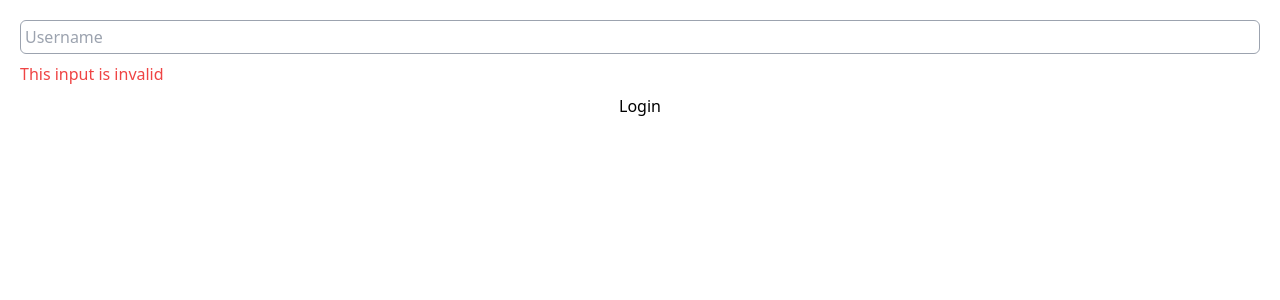
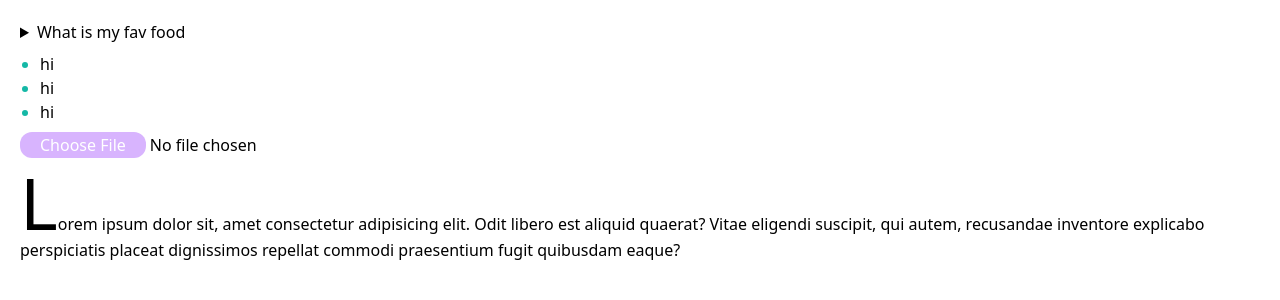
Before and after one commit to createhb21/modernhouse, a Next.js app: page / in a window 1280 px wide. Shown: the top 300 px of the page. Built offline with nearby package versions, Linux system fonts and the light colour scheme.

Commit message:
more modifiers

```diff
--- /dev/null
+++ b/components/Details.tsx
@@ -0,0 +1,35 @@
+import type { NextPage } from 'next';
+
+export type DetailsProps = {};
+
+const Details: NextPage = ({}: DetailsProps) => {
+  return (
+    <div className="flex flex-col space-y-2 p-5">
+      <details className="select-none open:bg-teal-500 open:text-white">
+        <summary className="cursor-pointer ">What is my fav food</summary>
+        <span>김치</span>
+      </details>
+      <ul className="list-disc px-5 marker:text-teal-500">
+        <li>hi</li>
+        <li>hi</li>
+        <li>hi</li>
+      </ul>
+      <div>
+        <input
+          type="file"
+          className="file:cursor-pointer file:rounded-xl file:border-0 file:bg-purple-300 file:px-5 file:text-white file:transition-colors file:hover:border file:hover:border-purple-300 file:hover:bg-white file:hover:text-purple-300"
+        />
+      </div>
+      <div>
+        <p className="first-letter:text-7xl first-letter:hover:text-purple-400 first-line:hover:bg-teal-400">
+          Lorem ipsum dolor sit, amet consectetur adipisicing elit. Odit libero
+          est aliquid quaerat? Vitae eligendi suscipit, qui autem, recusandae
+          inventore explicabo perspiciatis placeat dignissimos repellat commodi
+          praesentium fugit quibusdam eaque?
+        </p>
+      </div>
+    </div>
+  );
+};
+
+export default Details;
--- a/pages/index.tsx
+++ b/pages/index.tsx
@@ -1,11 +1,12 @@
 import type { NextPage } from 'next';
 import Cards from '../components/Cards';
+import Details from '../components/Details';
 import Forms from '../components/Forms';
 
 const Home: NextPage = () => {
   return (
     <>
-      <Forms />
+      <Details />
     </>
   );
 };
```
